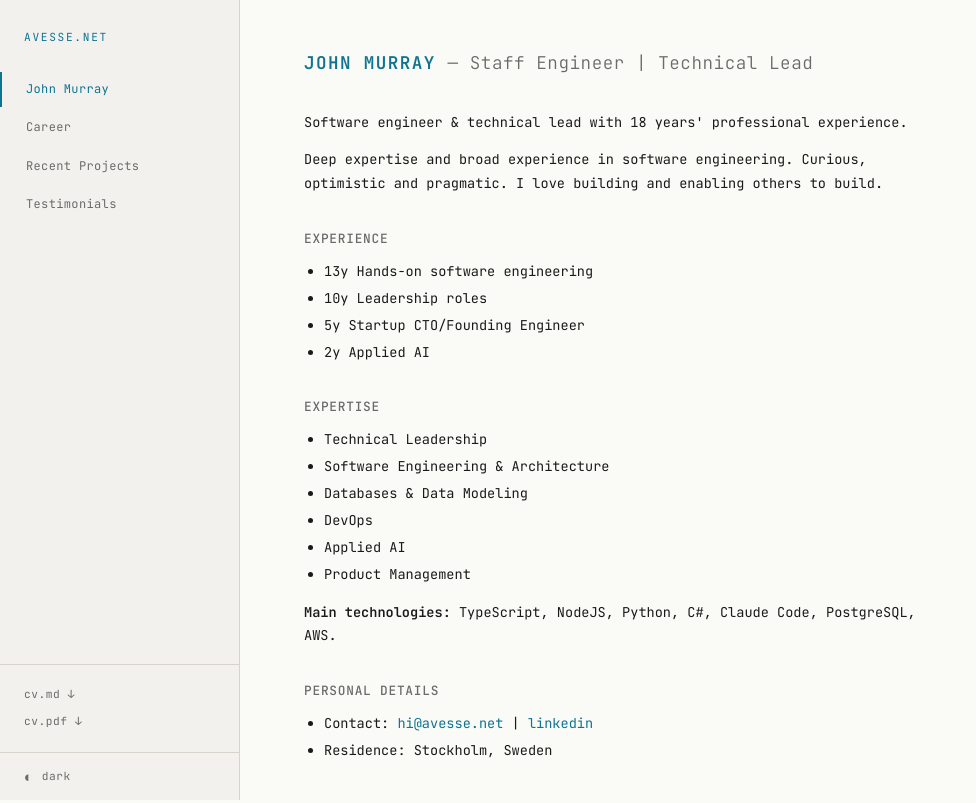
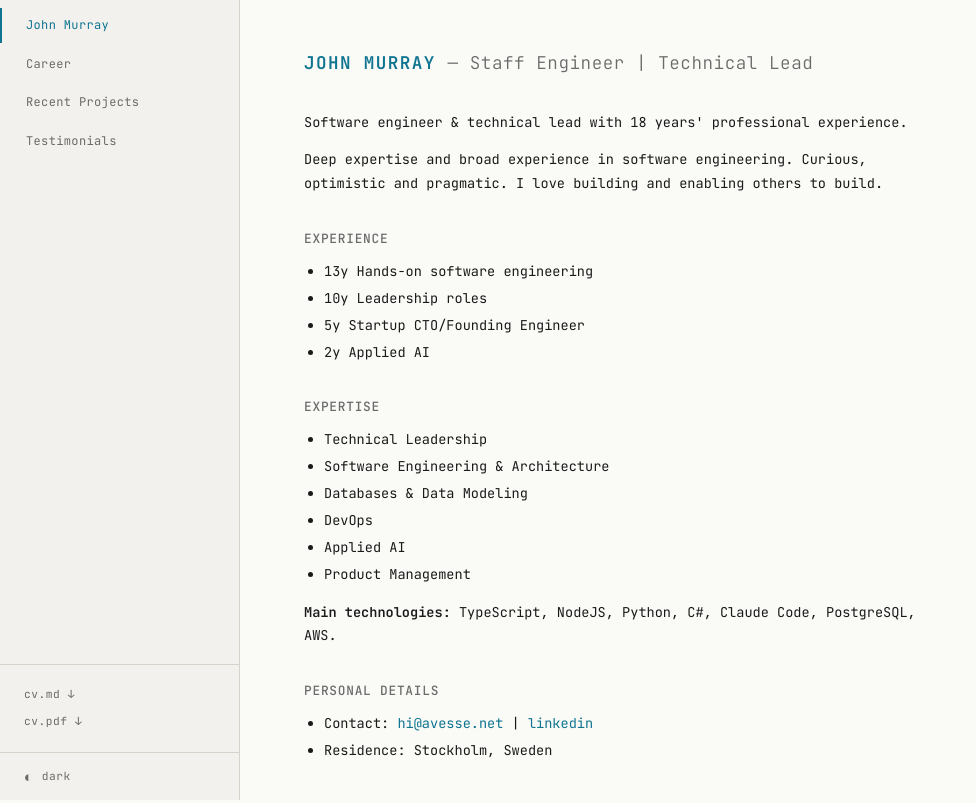
Before and after one commit to avesse/avesse.github.io, a website: page cv/index.html in a window 1280 px wide. Shown: the top 803 px of the page, without its empty margins (0-976 px from the left). Drawn offline with Linux system fonts and the light colour scheme.

Commit message:
build update

```diff
--- a/cv/index.html
+++ b/cv/index.html
@@ -412,7 +412,6 @@
 <div class="overlay" id="overlay"></div>
 
 <nav id="sidebar">
-  <div class="nav-brand"><a href="/">avesse.net</a></div>
   <ul class="nav-list">
     <li><a href="#john-murray" class="nav-link">John Murray</a></li>
     <li><a href="#career" class="nav-link">Career</a></li>
```
Also changed, not shown: 1 other file.
